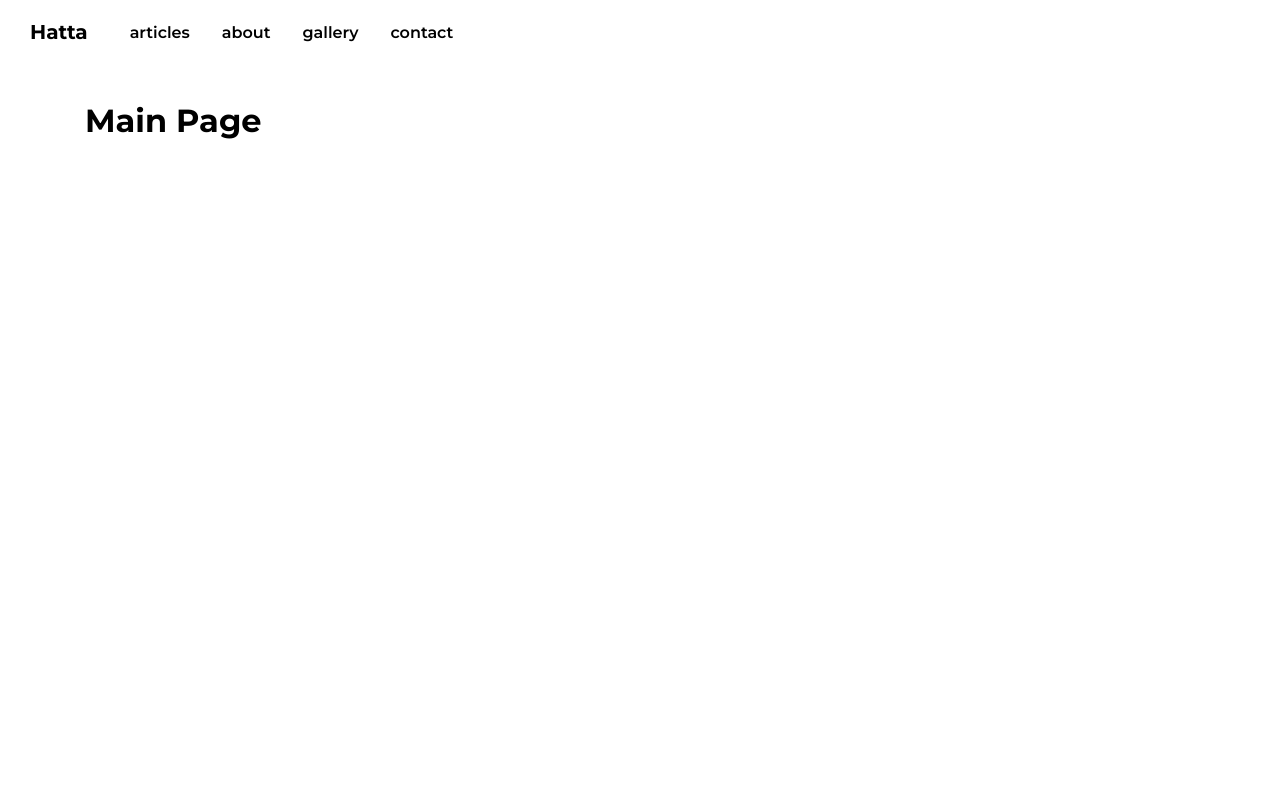
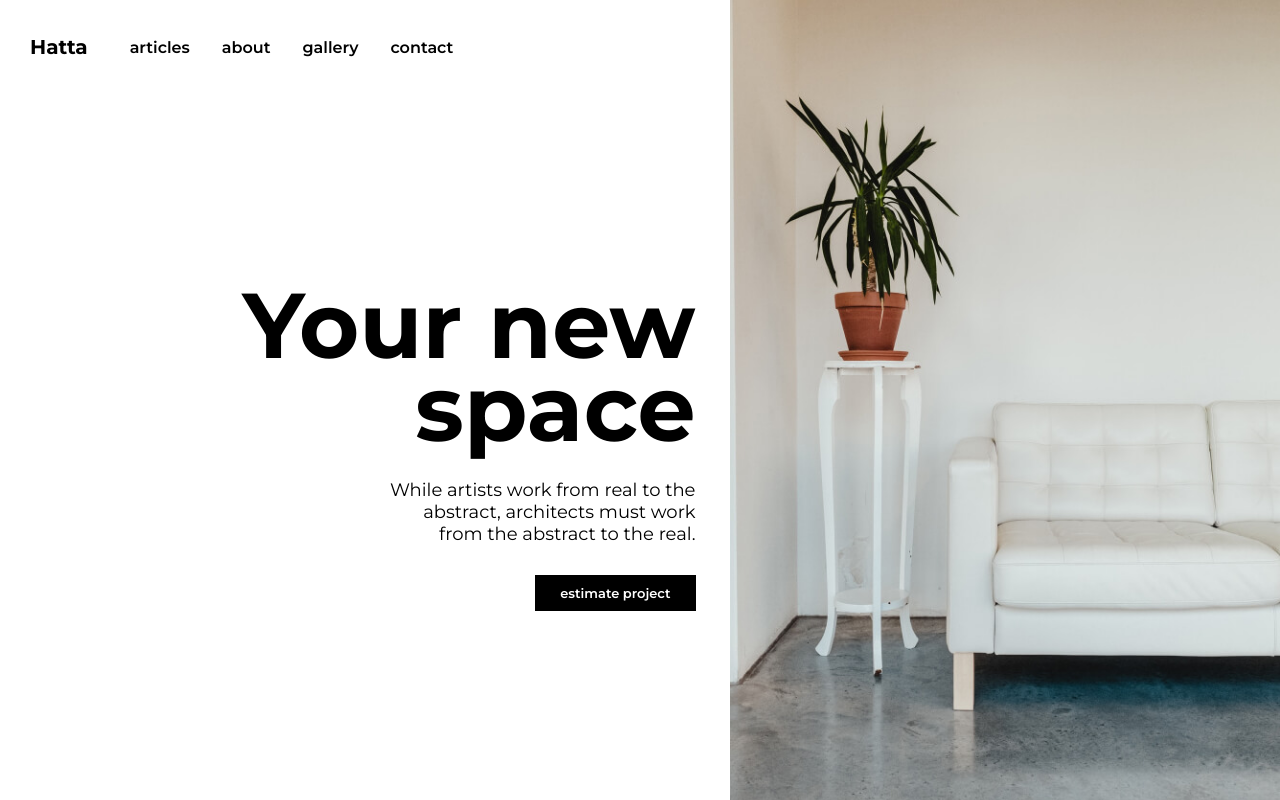
Before and after one commit to kola9556/learn-gatsby, a Gatsby site: page / in a window 1280 px wide. Built offline with nearby package versions, Linux system fonts and the light colour scheme; Gatsby itself is replaced by a stand-in of ours.

Commit message:
Add gatby image

```diff
--- a/src/assets/styles/globalStyles.js
+++ b/src/assets/styles/globalStyles.js
@@ -13,7 +13,7 @@ const GlobalStyle = createGlobalStyle`
 
     body {
         margin: 0;
-        padding: 80px 85px 0 ;
+        padding: 95px 85px 0 ;
         font-family: 'Montserrat';
     }
 
--- /dev/null
+++ b/src/components/Button/Button.js
@@ -0,0 +1,13 @@
+import styled from 'styled-components';
+
+const Button = styled.button`
+  background-color: black;
+  border: none;
+  padding: 10px 25px;
+  color: white;
+  font-size: 13px;
+  font-weight: 600;
+  flex-shrink: 0;
+`;
+
+export default Button;
--- a/src/components/Navigation/Navigation.js
+++ b/src/components/Navigation/Navigation.js
@@ -4,7 +4,7 @@ import { Link } from 'gatsby';
 
 const NavigationWrapper = styled.nav`
   position: absolute;
-  top: 20px;
+  top: 35px;
   left: 30px;
   display: flex;
   align-items: center;
--- a/src/layouts/index.js
+++ b/src/layouts/index.js
@@ -1,4 +1,5 @@
 import React from 'react';
+import PropTypes from 'prop-types';
 import GlobalStyle from '../assets/styles/globalStyles';
 import Navigation from '../components/Navigation/Navigation';
 
@@ -10,4 +11,12 @@ const MainLayout = ({ children }) => (
   </>
 );
 
+MainLayout.propTypes = {
+  children: PropTypes.element,
+};
+
+MainLayout.defaultProps = {
+  children: null,
+};
+
 export default MainLayout;
--- a/src/pages/index.js
+++ b/src/pages/index.js
@@ -1,10 +1,68 @@
 import React from 'react';
+import styled from 'styled-components';
+import { graphql } from 'gatsby';
+import Image from 'gatsby-image';
 import Navigation from '../components/Navigation/Navigation';
+import Button from '../components/Button/Button';
 
-const IndexPage = () => (
+const ContentWrapper = styled.div`
+  width: 55%;
+  height: calc(100vh - 95px);
+  text-align: right;
+  display: flex;
+  flex-direction: column;
+  justify-content: center;
+  align-items: flex-end;
+`;
+
+const StyledHeader = styled.h1`
+  margin: 0 0 30px;
+  font-size: 92px;
+  font-weight: 700;
+  line-height: 0.9;
+  max-width: 503px;
+`;
+
+const StyledParagraph = styled.p`
+  margin: 0 0 30px;
+  max-width: 311px;
+  font-size: 18px;
+`;
+
+const StyledImage = styled(Image)`
+  position: absolute !important;
+  top: 0;
+  right: 0;
+  width: 43%;
+  height: 100vh;
+  object-fit: cover;
+  background-color: blue;
+`;
+
+const IndexPage = ({ data }) => (
   <>
-    <h1>Main Page</h1>
+    <ContentWrapper>
+      <StyledHeader>Your new space</StyledHeader>
+      <StyledParagraph>
+        While artists work from real to the abstract, architects must work from the abstract to the
+        real.
+      </StyledParagraph>
+      <Button>estimate project</Button>
+    </ContentWrapper>
+    <StyledImage backgroundColor fluid={data.file.childImageSharp.fluid} />
   </>
 );
 
+export const query = graphql`
+  {
+    file(name: { eq: "hero" }) {
+      childImageSharp {
+        fluid(maxWidth: 800, maxHeight: 1200, quality: 90) {
+          ...GatsbyImageSharpFluid_noBase64
+        }
+      }
+    }
+  }
+`;
+
 export default IndexPage;
```
Also changed, not shown: src/assets/images/hero.jpg (added), 1 other file.
